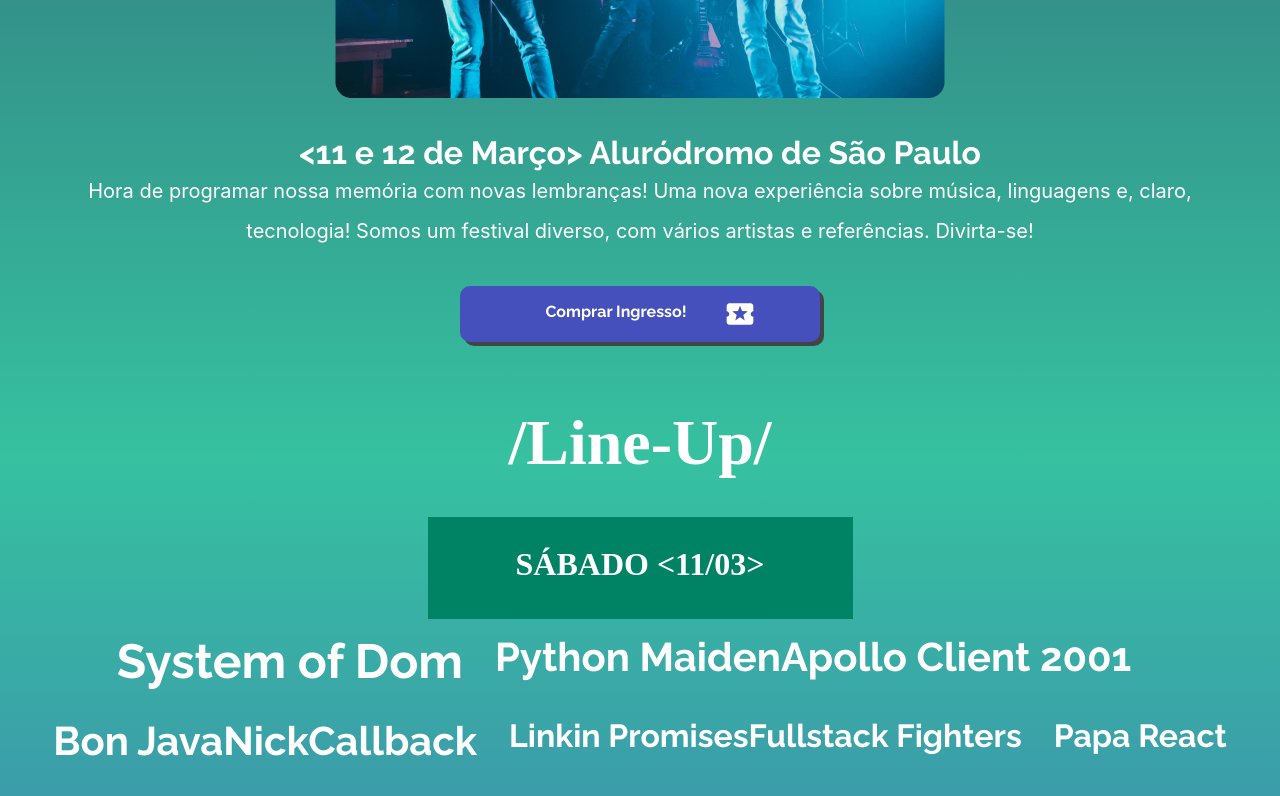
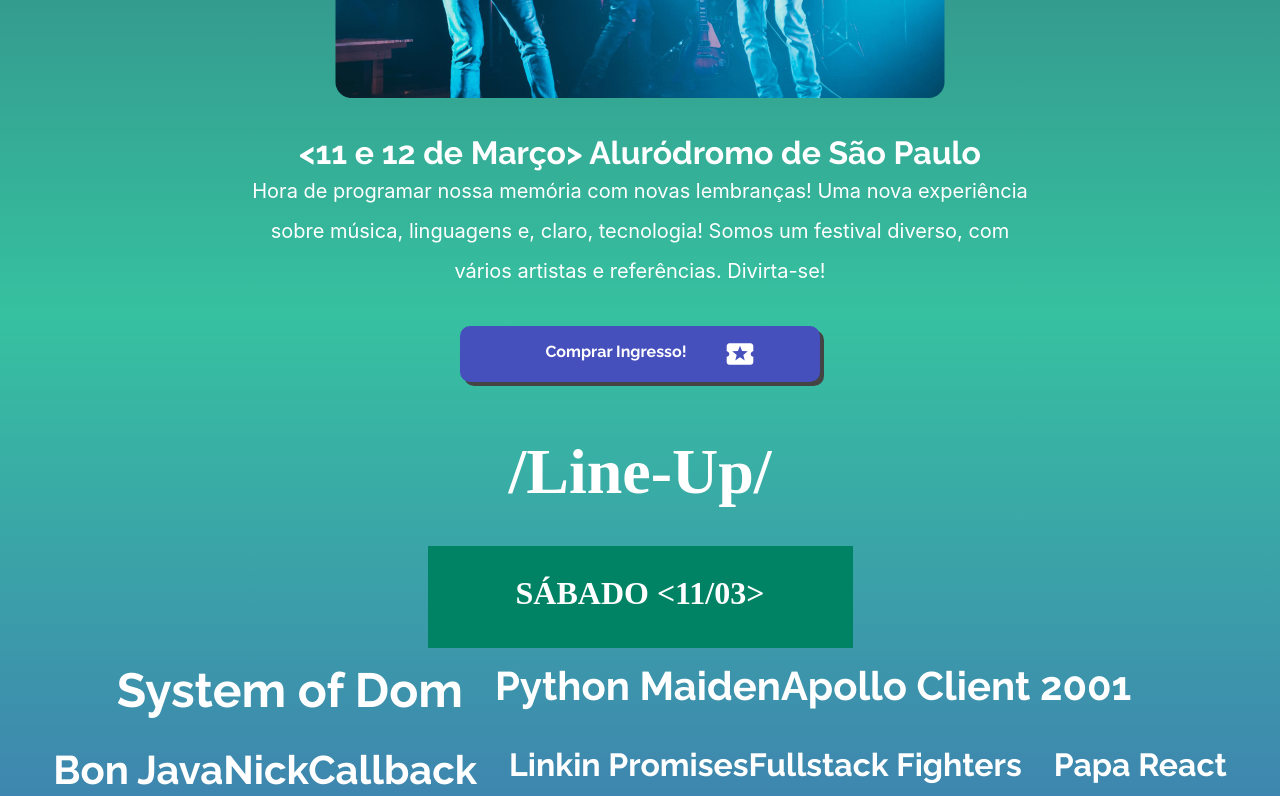
Before and after one commit to thaissamuniz/codechella, a React (Create React App) app: page / in a window 1280 px wide. Shown: the part 860-1656 px from the top of the page. Built offline with nearby package versions, Linux system fonts and the light colour scheme; a web font is replaced by a local one.

Commit message:
fix responsiveness

```diff
--- a/src/components/MainButton/style.css
+++ b/src/components/MainButton/style.css
@@ -14,6 +14,7 @@
     display: block;
     margin-top: 35px;
     width: 100%;
+    max-width: 360px;
     text-align: center;
     /* line-height: 40px; */
 }
@@ -21,6 +22,5 @@
 @media screen and (min-width: 768px) {
     .main__button {
         height: 56px;
-        max-width: 360px;
     }
 }
--- a/src/components/Ticket/style.css
+++ b/src/components/Ticket/style.css
@@ -1,6 +1,7 @@
 * {
     margin: 0;
 }
+
 .ticket {
     background: linear-gradient(180deg, #304968 0%, #36C1A0 52.6%, #4650BD 100%);
     box-shadow: 4px 4px 8px rgba(0, 0, 0, 0.15);
@@ -12,6 +13,7 @@
     font-size: 20px;
     line-height: 40px;
     font-weight: 500;
+    max-width: 360px
 }
 
 .ticket__header {
@@ -31,17 +33,21 @@
 }
 
 @media screen and (min-width: 768px) {
+    .ticket {
+        max-width: 640px;
+    }
+
     .ticket__qr img {
         width: 378px;
     }
 }
 
 @media screen and (min-width: 1440px) {
-    /* .ticket {
-        margin-bottom: 64px;
-    } */
+    .ticket {
+        min-width: 975px;
+    }
     .ticket__content {
-       display: flex;
+        display: flex;
     }
 
     .ticket__info {
--- a/src/pages/MainContent/index.js
+++ b/src/pages/MainContent/index.js
@@ -9,6 +9,8 @@ import hpimage from '../../img/Homepage1.png';
 import ImageDn from '../../components/ImageDn';
 import hpImageTablet from '../../img/Hm-tablet.png';
 
+import dnImage from '../../img/Homepage2.png';
+import dnImageDesk from '../../img/ImagemRodapeDesk.png'
 
 const MainContent = () => {
     return (
@@ -30,7 +32,8 @@ const MainContent = () => {
                 <DateStripe textContent={'DOMINGO <12/03>'} />
                 <AttractionList />
             </div>
-            <ImageDn />
+            {/* <RoundedImg img={dnImage} className={'rounded__mob'} />
+            <RoundedImg img={dnImageDesk} className={'rounded__desk'} /> */}
         </main>
     )
 }
--- a/src/pages/MainContent/style.css
+++ b/src/pages/MainContent/style.css
@@ -3,7 +3,6 @@
     display: flex;
     flex-direction: column;
     justify-content: center;
-    /* padding: 32px 23px; */
 }
 .main__info {
   display: flex;
@@ -20,10 +19,16 @@
     font-size: 20px;
     line-height: 40px;
     text-align: center;
+    max-width: 800px;
+
 }
 
 .main__info--textbox {
     margin-top: 32px;
+    display: flex;
+    flex-direction: column;
+    align-items: center;
+    justify-content: center;
 }
 
 .main__btn {
@@ -35,8 +40,8 @@
     font-family: 'Calistoga', serif;
     font-size: 48px;
     text-align: center;
-    margin-top: 64px;
-    margin-bottom: 80px;
+    margin-top: 53px;
+    margin-bottom: 53px;
 }
 
 @media screen and (min-width: 768px) {
--- a/src/pages/TicketScreen/style.css
+++ b/src/pages/TicketScreen/style.css
@@ -6,6 +6,9 @@
 .ticket__screen--content {
     padding: 24px;
     box-sizing: border-box;
+    display: flex;
+    flex-direction: column;
+    align-items: center;
 
 }
 
@@ -17,16 +20,8 @@
     text-align: center;
 }
 
-
-@media screen and (min-width: 768px) {
-    .ticket__screen--content {
-        padding: 0 58px;
-    }
-}
-
 @media screen and (min-width: 1440px) {
     .ticket__screen--content {
-        padding: 0 324px;
         padding-bottom: 60px;
     }
 }
```
